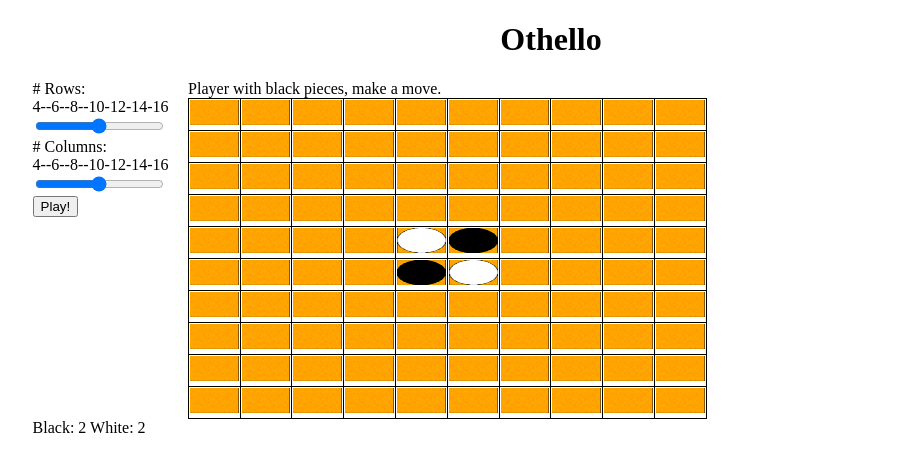
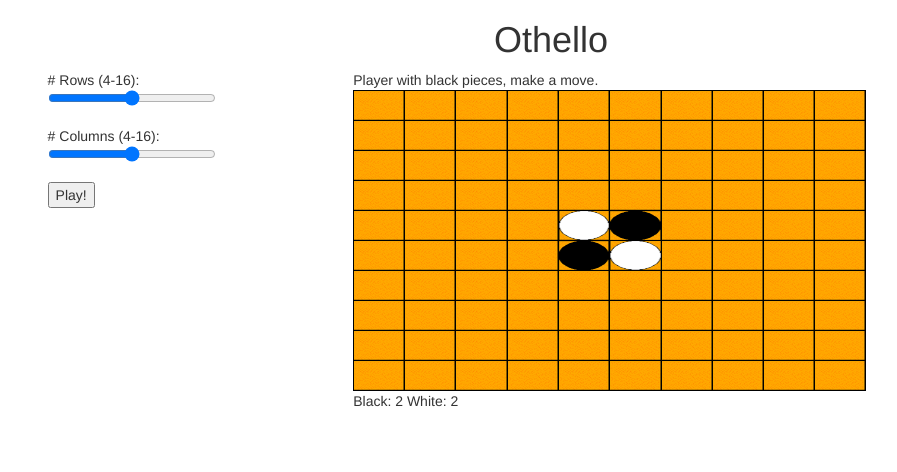
Before and after one commit to kishanrajasekhar/Othello_JavaScript, a plain HTML site: page index.html in a window 1280 px wide. Both pictures are taken after a click on the button "Play!". Shown: the whole page, without its empty margins (89-986 px from the left). Drawn offline with nearby package versions, Linux system fonts and the light colour scheme.

Commit message:
added bootstrap

```diff
--- a/index.html
+++ b/index.html
@@ -3,6 +3,8 @@
 	<head>
 		<meta charset="utf-8">
 		<title>Othello</title>
+		<!--Bootstrap CDN-->
+		<link href="https://maxcdn.bootstrapcdn.com/bootstrap/3.3.7/css/bootstrap.min.css" rel="stylesheet" integrity="sha384-BVYiiSIFeK1dGmJRAkycuHAHRg32OmUcww7on3RYdg4Va+PmSTsz/K68vbdEjh4u" crossorigin="anonymous">
 		<style>
 			html, body {
 				height: 100%;
@@ -15,14 +17,14 @@
 			}
 			table {
 			    border-collapse: collapse;
-			    width: 50%;
+			    width: 80%;
 			}
 			td{
-				height: 25px;
+				height: 30px;
 			}
 			#sidebar{
 			  	float:left;
-				width:15%;
+				width:55%;
 			}
 		</style>
 		<script src="https://ajax.googleapis.com/ajax/libs/jquery/1.11.3/jquery.min.js"></script>
@@ -30,20 +32,24 @@
 		<script src="view_script.js"></script>
 	</head>
 	<body>
+	<div class="container-fluid">
 		<h1 style="text-align:center;">Othello</h1>
+		<div class="row col-sm-4">
 			<aside id="sidebar">
-			# Rows: <br>
-			4--6--8--10-12-14-16<br>
+				# Rows (4-16): <br>
 				<input id="getR" type="range" name="quantity" min="4" max="16" step="2"><br>
-			# Columns: <br>
-			4--6--8--10-12-14-16<br>
+				# Columns (4-16): <br>
 				<input id="getC" type="range" name="quantity" min="4" max="16" step="2"><br>
 				<input id="play" type="button" onclick="start_game_button()" value="Play!">
 			</aside>
+		</div>
+		<div class="row col-sm-8">
 			<div id="extra_message"></div>
 			<div id="turn"></div>
 			<table id="dynamic"></table>
 			<div id="score"></div>
+		</div>
+	</div>
 	</body>
 	<script>
 
```
Lines whose indentation alone changed are shown as unchanged.
